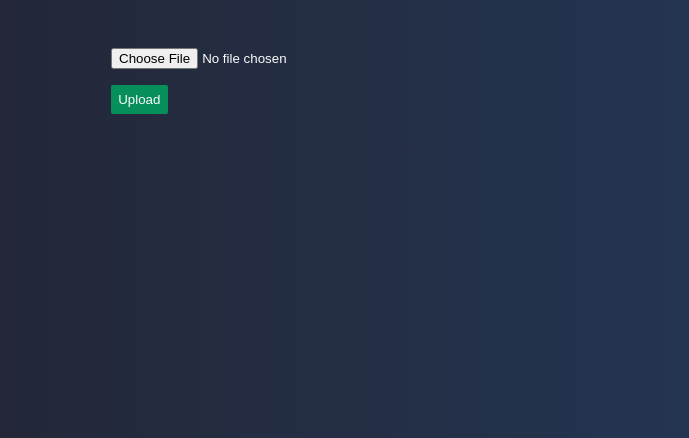
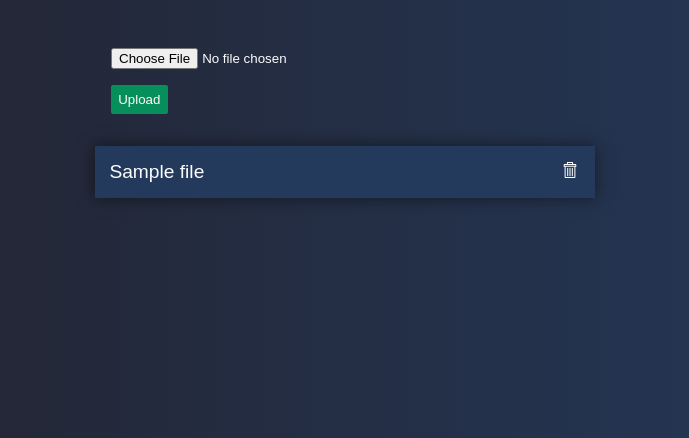
Before and after one commit to dacrands/flask-files, a Flask app: page / in a window 1280 px wide. Shown: the part 196-634 px from the top of the page, without its empty margins (295-984 px from the left). Run offline with Flask 2, Linux system fonts and the light colour scheme; a user stored in the database is signed in; tables that the repository leaves empty hold one stand-in row (values such as "Sample post"); some web fonts are replaced.

Commit message:
No longer hide first file

```diff
--- a/app/static/styles/main.css
+++ b/app/static/styles/main.css
@@ -166,12 +166,6 @@ a {
   align-items: center;
 }
 
-.links__item:first-of-type {
-  display: none;
-  flex-grow: 2;
-}
-
-
 
 .links__item:nth-of-type(even) {
   background: var(--primary-dark);
```
